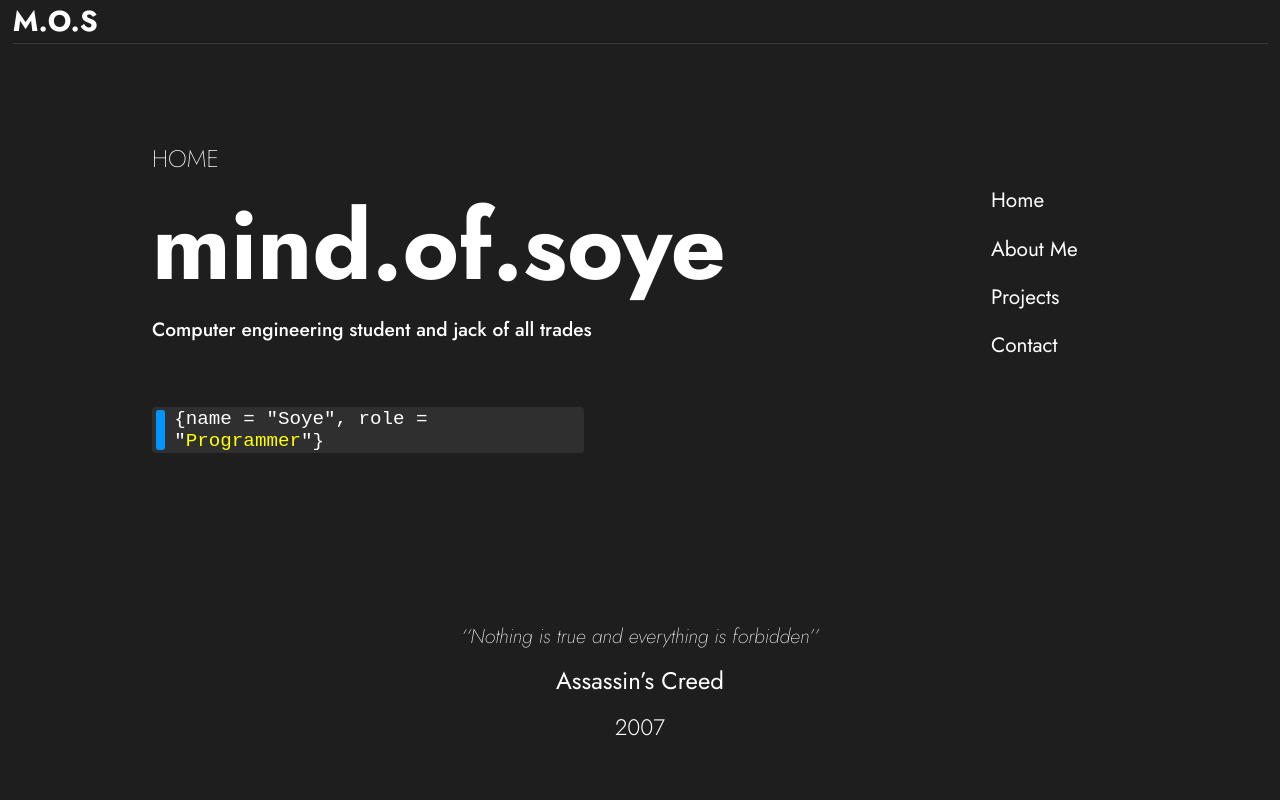
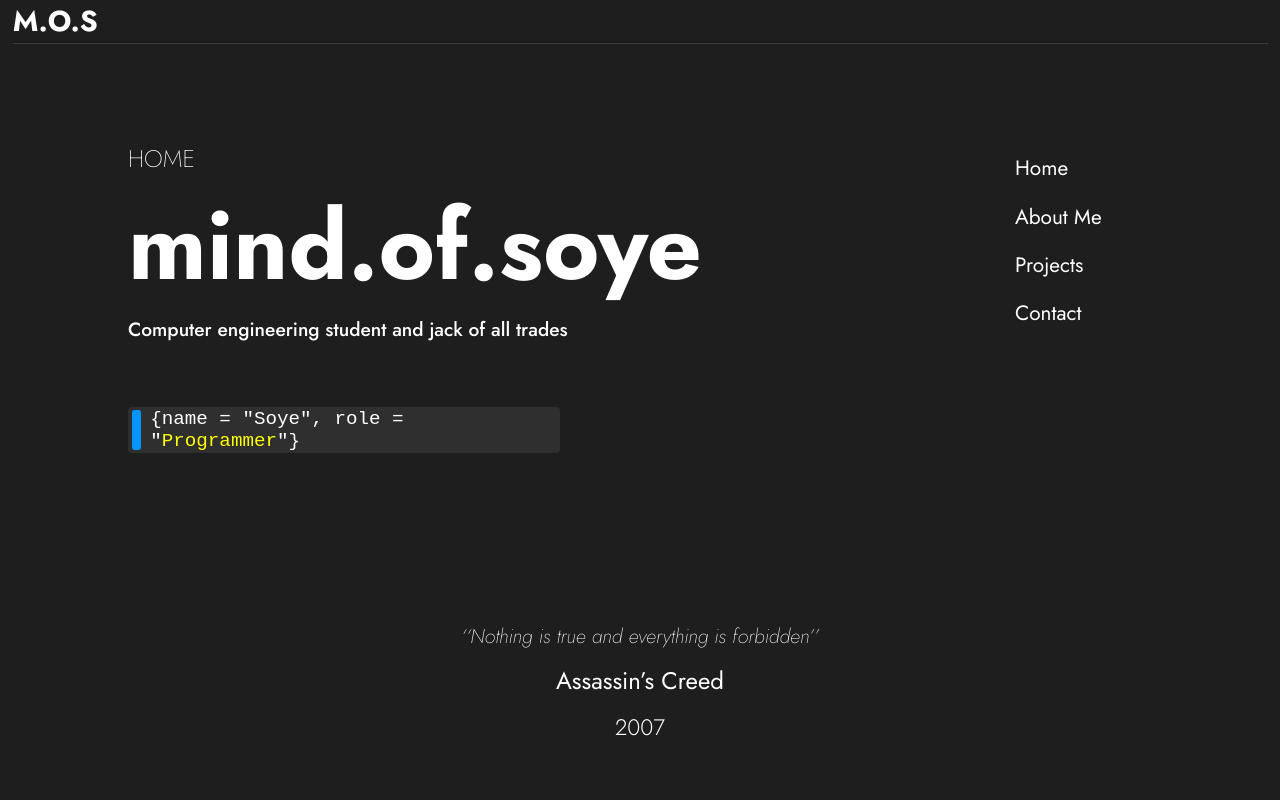
Before and after one commit to mind-of-soye/mind.of.soye, a React (Vite) app: page / in a window 1280 px wide. Shown: the top 800 px of the page. Built offline with nearby package versions, Linux system fonts and the light colour scheme.

Commit message:
adjust navbar height

```diff
--- a/src/components/styles/Main.css
+++ b/src/components/styles/Main.css
@@ -1,3 +1,3 @@
 main {
-  margin: 3.5rem 9.5rem;
+  margin: 3.5rem 8rem;
 }
--- a/src/components/styles/NavBar.css
+++ b/src/components/styles/NavBar.css
@@ -5,8 +5,8 @@
 
   position: fixed;
   z-index: 100;
-  top: 11rem;
-  right: 9.5rem;
+  top: 9rem;
+  right: 8rem;
 }
 
 .section-link {
```
